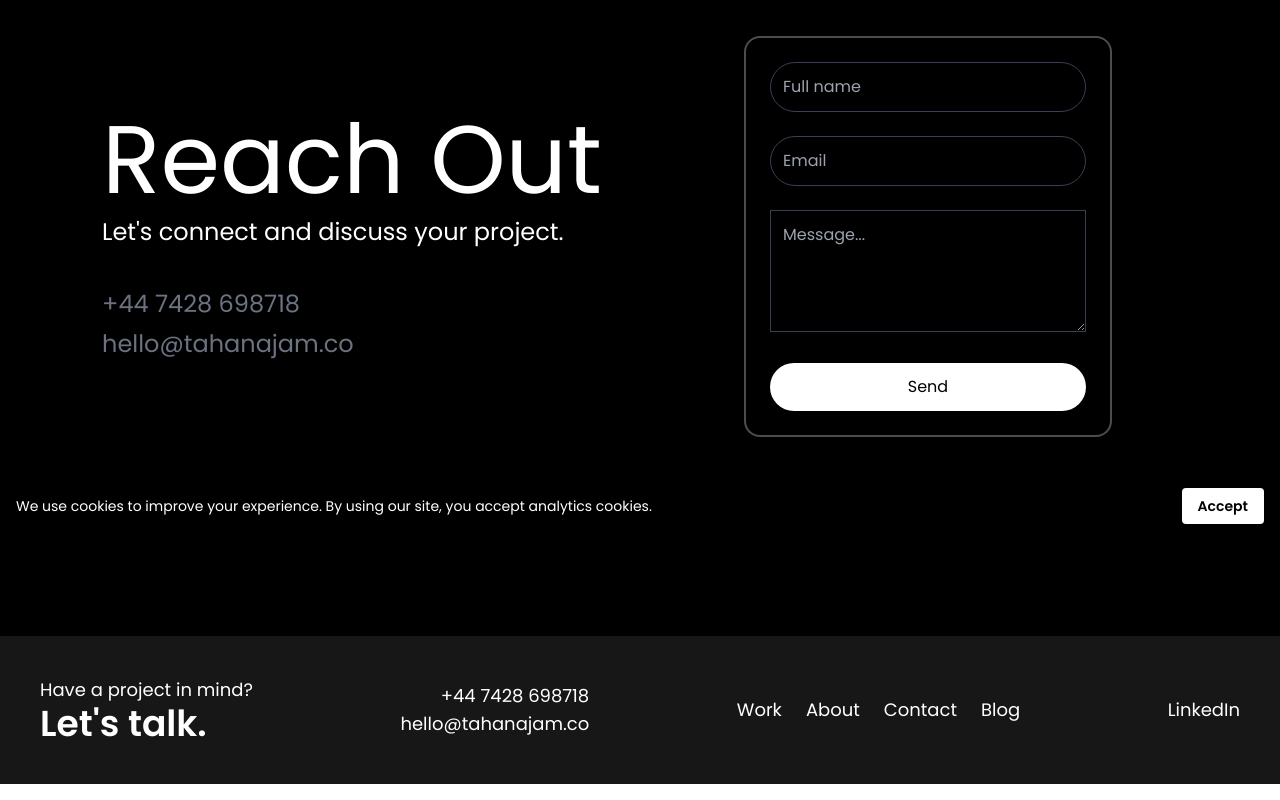
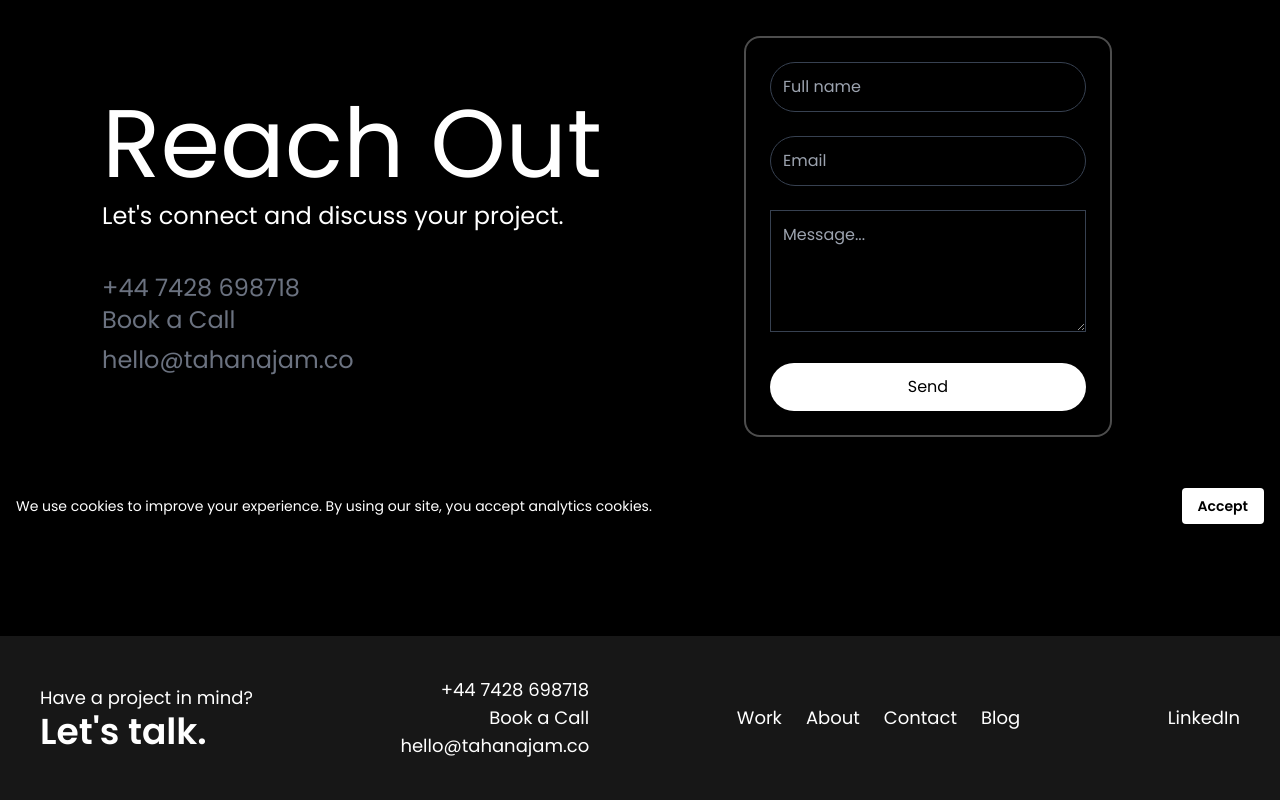
Before and after one commit to Moaz-khan/tahanajam, a Next.js app: page /contact in a window 1280 px wide. Shown: the part 264-1064 px from the top of the page. Built offline with nearby package versions, Linux system fonts and the light colour scheme; no server answers.

Commit message:
hello velo

```diff
--- a/src/app/component/footer.tsx
+++ b/src/app/component/footer.tsx
@@ -21,6 +21,13 @@ const Footer: React.FC = () => {
             href="tel:+447428698718"
             className="text-white text-sm sm:text-lg font-normal hover:text-gray-400 transition cursor-none">
             +44 7428 698718
+          </Link>
+          <br />
+          <Link
+            href="https://calendly.com/hello-tahanajam/30min"
+            target="_blank"
+            className="text-white text-sm sm:text-lg font-normal hover:text-gray-400 transition cursor-none">
+            Book a Call
           </Link>
           <br />
           <Link
--- a/src/app/contact/page.tsx
+++ b/src/app/contact/page.tsx
@@ -30,6 +30,12 @@ function Page() {
                 href="tel:+447428698718"
                 className="block text-lg sm:text-xl md:text-2xl text-gray-500 hover:text-white duration-150 cursor-none">
                 {`+44 7428 698718`}
+              </Link>
+              <Link
+                href="https://calendly.com/hello-tahanajam/30min"
+                target="_blank"
+                className="block text-lg sm:text-xl md:text-2xl text-gray-500 hover:text-white duration-150 cursor-none">
+                {`Book a Call`}
               </Link>
               <Link
                 href="mailto:hello@tahanajam.co"
```
